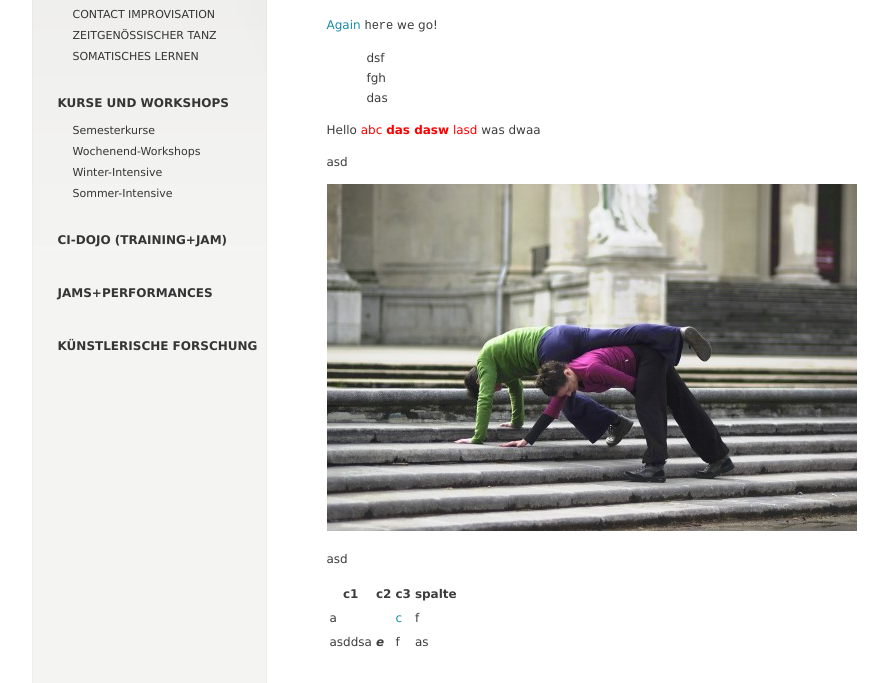
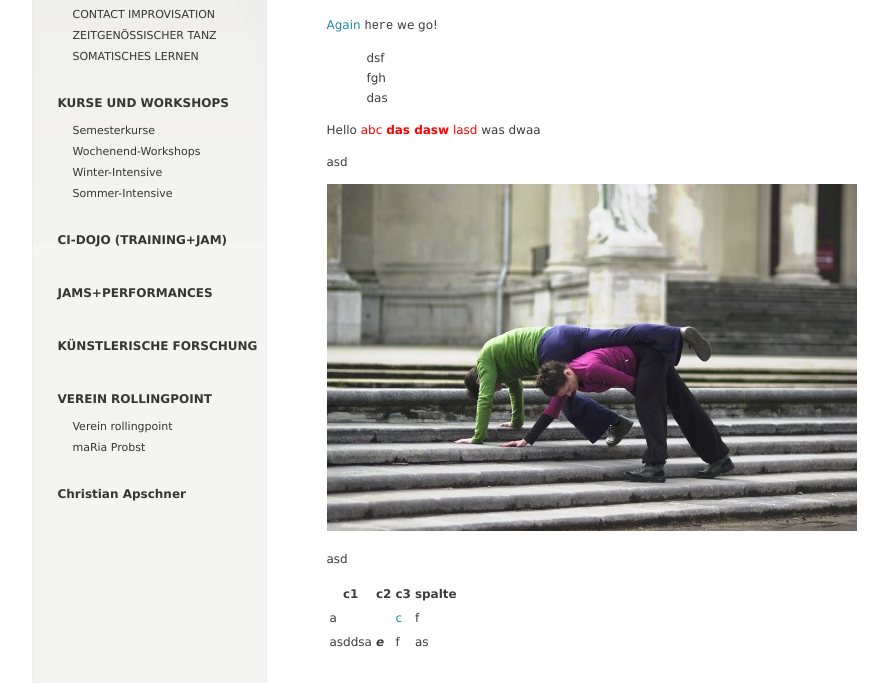
Before and after one commit to manulari/rollingpointat, a Jekyll site: the page built from _all_pages/syntax.md, in a window 1280 px wide, cut to the strip 217-900 px from the top of the page. Shown: the whole strip, without its empty margins (152-1040 px from the left). Built offline with Jekyll 4.4.1, drawn with Linux system fonts in a browser that asks for light colours.

Commit message:
Update Settings “nav”

```diff
--- a/_data/nav.yml
+++ b/_data/nav.yml
@@ -27,3 +27,12 @@ entries:
     path: /JAMS
   - title: KÜNSTLERISCHE FORSCHUNG
     path: /FORSCHUNG
+  - title: VEREIN ROLLINGPOINT
+    path: verein
+    subentries:
+      - title: Verein rollingpoint
+        path: verein
+      - title: maRia Probst
+        path: maria
+  - title: Christian Apschner
+    path: christian
```
